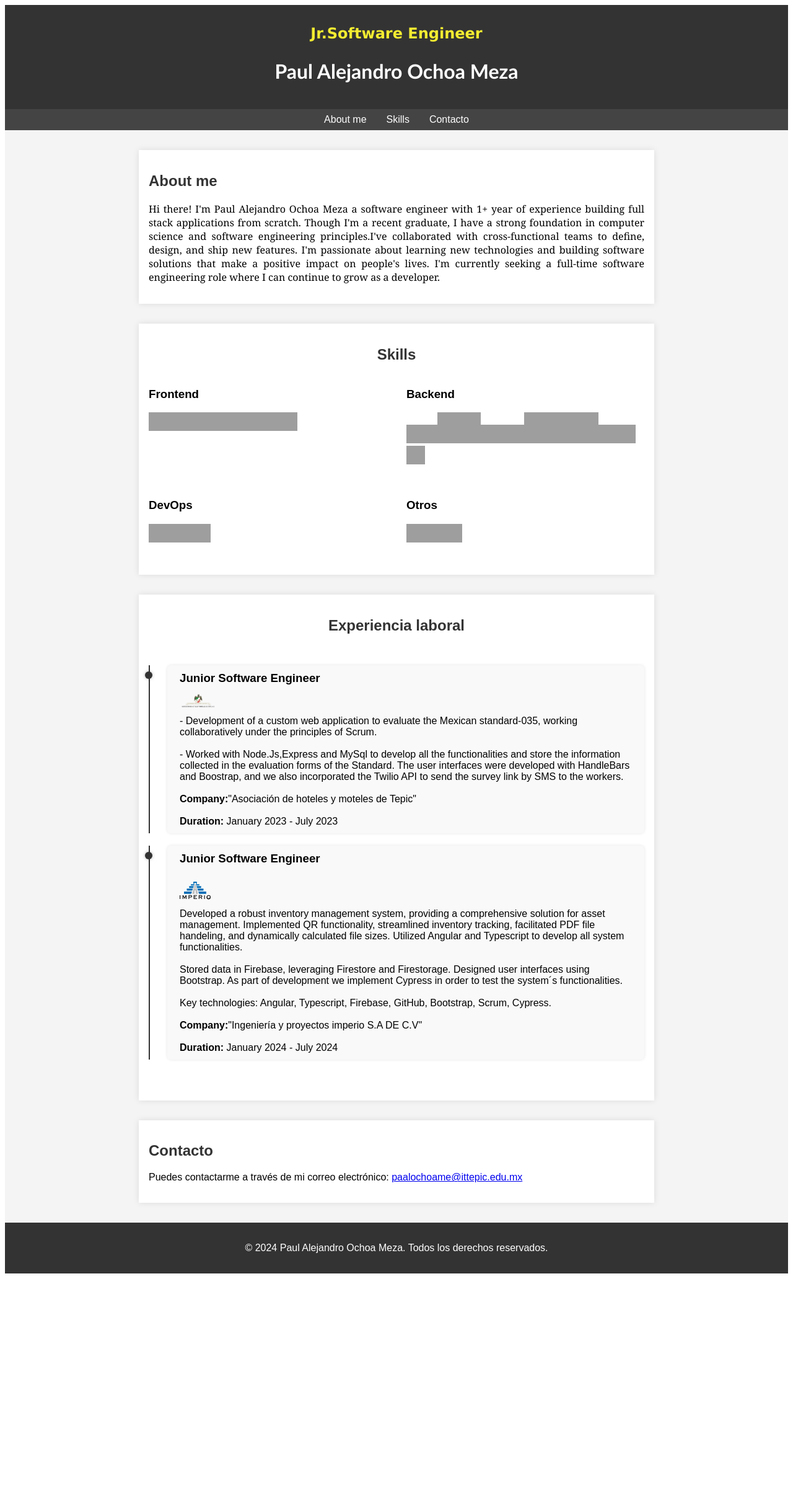
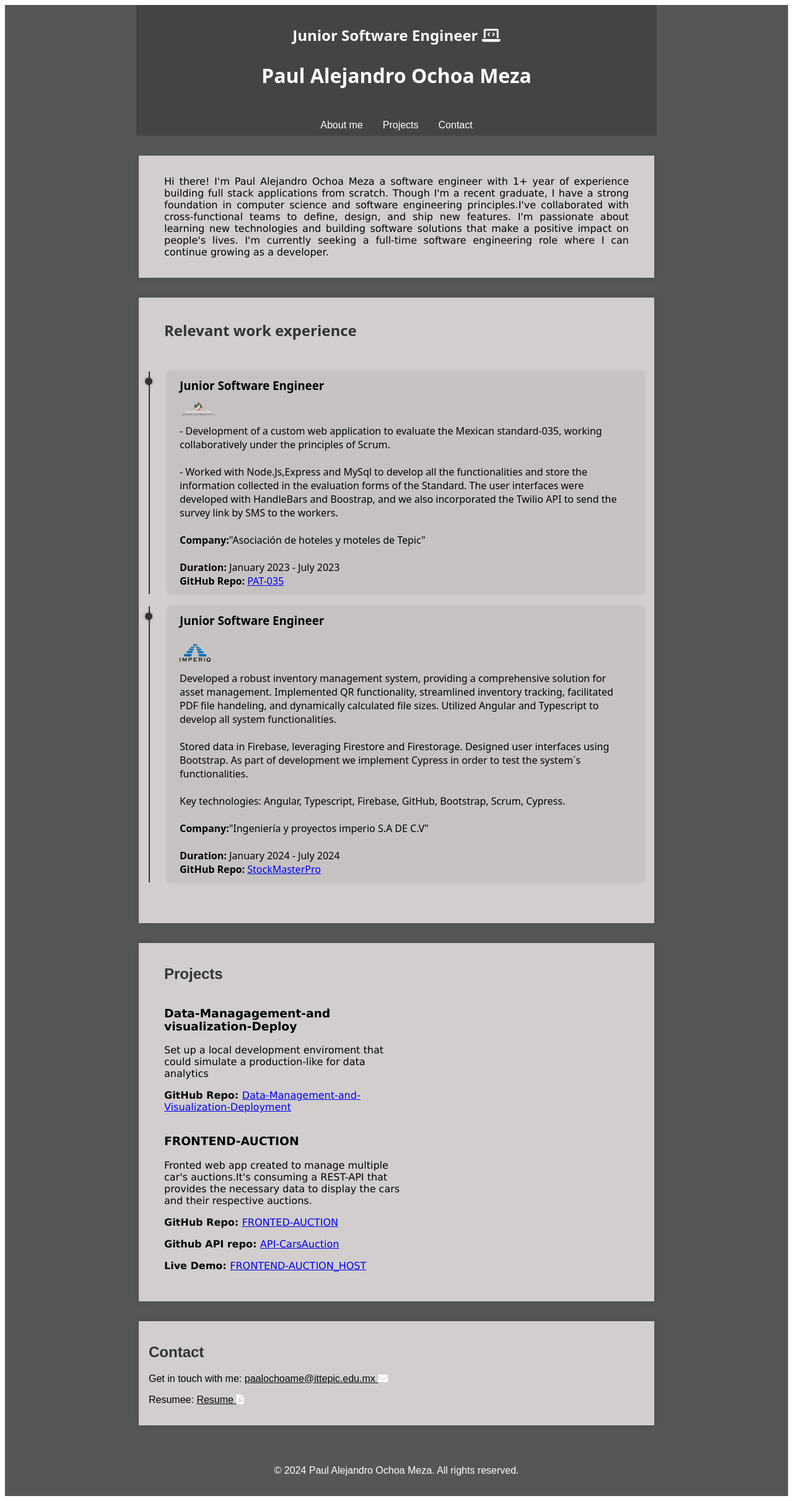
Before and after one commit to PaulOchoa952/portfolio, an Angular app: page / in a window 1280 px wide. Shown: the whole page at 62% size. Before the commit the page ends 2062 px from the top, so only its background shows below. Built offline with nearby package versions, Linux system fonts and the light colour scheme; grey boxes are pictures that could not be loaded.

Commit message:
viable way

```diff
--- a/src/app/home/home.component.css
+++ b/src/app/home/home.component.css
@@ -2,16 +2,24 @@ body {
     font-family: Arial, sans-serif;
     margin: 0;
     padding: 0;
-    background-color: #f4f4f4;
+    background-color: #565656;
 }
 
 header {
-    background-color: #333;
+    background-color: #444;
     color: #fff;
     padding: 1rem;
     text-align: center;
 }
+.header-container {
+    max-width: 840px;
+    margin: 0 auto;
+}
 
+.nav-container {
+    max-width:840px;
+    margin: 0 auto;
+}
 nav {
     display: flex;
     justify-content: center;
@@ -33,7 +41,7 @@ section {
     max-width: 800px;
     margin: 2rem auto;
     padding: 1rem;
-    background-color: #fff;
+    background-color: #d2cece;
     box-shadow: 0 0 10px rgba(0, 0, 0, 0.1);
 }
 
@@ -45,30 +53,30 @@ h2.name {
     color: #ffffff;
     text-align: center;
     font-size: 2rem;
-    font-family: 'Gill Sans', 'Gill Sans MT', Calibri, 'Trebuchet MS', sans-serif;
+    font-family: system-ui, -apple-system, BlinkMacSystemFont, 'Segoe UI', Roboto, Oxygen, Ubuntu, Cantarell, 'Open Sans', 'Helvetica Neue', sans-serif
 }
 
 h1.title {
-    color: #f3ec31;
+    color: #fbfbfb;
     text-align: center;
     font-size: 1.5rem;
-    font-family: 'Lucida Sans', 'Lucida Sans Regular', 'Lucida Grande', 'Lucida Sans Unicode', Geneva, Verdana, sans-serif;
+    font-family: system-ui, -apple-system, BlinkMacSystemFont, 'Segoe UI', Roboto, Oxygen, Ubuntu, Cantarell, 'Open Sans', 'Helvetica Neue', sans-serif
 }
 
 p.about-me {
+    margin-left: 25px;
+    margin-right: 25px;
     text-align: justify;
-    font-family: Cambria, Cochin, Georgia, Times, 'Times New Roman', serif;
+    font-family:Verdana, Geneva, Tahoma, sans-serif
 }
 
 .skills, .projects {
     display: flex;
     flex-wrap: wrap;
     justify-content: space-between;
-}
-
-.skill, .project {
     width: 48%;
     margin-bottom: 1rem;
+    font-family:Verdana, Geneva, Tahoma, sans-serif
 }
 
 
@@ -102,9 +110,10 @@ p.about-me {
     .timeline-content {
         padding: 10px 20px;
         border-radius: 6px;
-        background-color: #f9f9f9;
+        background-color: #c6c2c2;
         box-shadow: 0 0 5px rgba(0,0,0,0.1);
         position: relative;
+        font-family: system-ui, -apple-system, BlinkMacSystemFont, 'Segoe UI', Roboto, Oxygen, Ubuntu, Cantarell, 'Open Sans', 'Helvetica Neue', sans-serif
     }
 
     /* Círculo en la línea del tiempo */
@@ -135,10 +144,16 @@ p.about-me {
         margin-top: 10px; /* Adjust the margin as needed */
     }
     .section-work {
+        margin-left: 25px;
+        text-align: left;
+        font-family: system-ui, -apple-system, BlinkMacSystemFont, 'Segoe UI', Roboto, Oxygen, Ubuntu, Cantarell, 'Open Sans', 'Helvetica Neue', sans-serif
+    }
+/*     .skills-h2 {
         text-align: center;
-    }
-    .skills-h2 {
-        text-align: center;
+    } */
+     .projects,.section-project {
+        margin-left: 25px;
+        text-align: left;
      }
     .Frontend{
         text-align: center;
@@ -147,6 +162,6 @@ p.about-me {
     footer {
         text-align: center;
         padding: 1rem;
-    background-color: #333;
+        background-color: #565656;
         color: #fff;
     }
--- a/src/app/home/home.component.html
+++ b/src/app/home/home.component.html
@@ -4,33 +4,37 @@
 <head>
     <meta charset="UTF-8">
     <meta name="viewport" content="width=device-width, initial-scale=1.0">
+    <link rel="stylesheet" href="https://cdnjs.cloudflare.com/ajax/libs/font-awesome/6.0.0-beta3/css/all.min.css">
     <style>
     </style>
 </head>
 
 <body>
+    <div class="header-container">
         <header>
-        <h1 class="title">Jr.Software Engineer</h1>
+            <h1 class="title">Junior Software Engineer <i class="fas fa-laptop-code"></i></h1>
             <h2 class="name">Paul Alejandro Ochoa Meza</h2>
         </header>
-
+    </div>
+    <div class="nav-container">
         <nav>
             <a href="#about">About me</a>
-        <a href="#skills">Skills</a>
-<!--         <a href="#projects">Projects</a>
- -->        <a href="#contact">Contacto</a>
+<!--             <a href="#skills">Skills</a>
+ -->        <a href="#projects">Projects</a>
+            <a href="#contact">Contact</a>
         </nav>
+    </div>
 
     <section id="about">
-        <h2>About me</h2>
+        <!-- <h2>About me</h2> -->
         <p class="about-me">Hi there! I'm Paul Alejandro Ochoa Meza a software engineer with 1+ year of experience building full stack applications from scratch.
            Though I'm a recent graduate, I have a strong foundation in computer science and software engineering principles.I've collaborated with
             cross-functional teams to define, design, and ship new features. I'm passionate about learning new technologies and building software solutions
-            that make a positive impact on people's lives. I'm currently seeking a full-time software engineering role where I can continue to grow as a developer.
+            that make a positive impact on people's lives. I'm currently seeking a full-time software engineering role where I can continue growing as a developer.
         </p>
     </section>
 
-    <section id="skills">
+<!--     <section id="skills">
         <h2 class="skills-h2">Skills</h2>
         <div class="skills">
             <div class="skill">
@@ -74,9 +78,9 @@
                     </p>
             </div>
         </div>
-    </section>
+    </section> -->
     <section id="work-experience">
-        <h2 class="section-work">Experiencia laboral</h2>
+        <h2 class="section-work">Relevant work experience</h2>
         <div class="timeline">
             <div class="timeline-item">
                 <div class="timeline-content">
@@ -95,6 +99,7 @@
                     <p><strong>Company:</strong>"Asociación de hoteles y moteles de Tepic"</p>
                     <br>
                     <p><strong>Duration:</strong> January 2023 - July 2023</p>
+                    <p><strong>GitHub Repo: </strong> <a href="https://github.com/PaulOchoa952/PAT-035" target="_blank">PAT-035</a></p>
                 </div>
             </div>
             <div class="timeline-item">
@@ -118,6 +123,8 @@
                     <p><strong>Company:</strong>"Ingeniería y proyectos imperio S.A DE C.V"</p>
                     <br>
                     <p><strong>Duration:</strong> January 2024 - July 2024</p>
+
+                    <p><strong>GitHub Repo: </strong> <a href="https://github.com/PaulOchoa952/stockMasterPro" target="_blank">StockMasterPro</a></p>
                 </div>
             </div>
             <!-- Agrega más experiencias de trabajo aquí -->
@@ -125,27 +132,59 @@
     </section>
 
 
-<!--     <section id="projects">
-        <h2>Proyectos</h2>
+     <section id="projects">
+        <h2 class="section-project">Projects</h2>
         <div class="projects">
             <div class="project">
-                <h3>Proyecto 1</h3>
-                <p>Descripción breve de un proyecto destacable que has realizado, con tecnologías utilizadas.</p>
+                <h3>Data-Managagement-and visualization-Deploy</h3>
+                <p>Set up a local development enviroment that could simulate a production-like for data analytics </p>
+                    <p><strong>GitHub Repo: </strong>
+                        <a href="https://github.com/PaulOchoa952/Data-Management-and-Visualization-Deployment" target="_blank">
+                            Data-Management-and-Visualization-Deployment
+                        </a></p>
             </div>
             <div class="project">
-                <h3>Proyecto 2</h3>
-                <p>Descripción breve de otro proyecto destacable.</p>
+                <h3>FRONTEND-AUCTION</h3>
+                <p>Fronted web app created to manage multiple car's auctions.It's consuming a REST-API that provides the necessary data to display the cars and their respective auctions.
+                </p>
+            <p><strong>GitHub Repo: </strong>
+                <a href="https://github.com/PaulOchoa952/FRONTEND-AUCTION" target="_blank">
+                    FRONTED-AUCTION
+                </a>
+            </p>
+            <p>
+                <strong>Github API repo: </strong>
+                <a href="https://github.com/PaulOchoa952/CarsAuction-WEBSERVICES" target="_blank">
+                    API-CarsAuction
+                </a>
+            <p>
+                <strong>Live Demo: </strong>
+                <a href="https://subasta-servweb.web.app/login" target="_blank">
+                    FRONTEND-AUCTION_HOST
+                </a>
+            </p>
             </div>
         </div>
-    </section> -->
+    </section>
 
-    <section id="contact">
-        <h2>Contacto</h2>
-        <p>Puedes contactarme a través de mi correo electrónico: <a href="mailto:paalochoame@ittepic.edu.mx">paalochoame&#64;ittepic.edu.mx</a></p>
+    <section id="contacto">
+        <h2>Contact</h2>
+        <p>Get in touch with me:
+            <a href="mailto:paalochoame@ittepic.edu.mx" style="color: rgb(7, 7, 7);">
+                paalochoame&#64;ittepic.edu.mx
+            </a>
+            <i class="fas fa-envelope" style="color: white;"></i>
+        </p>
+        <p>Resumee:
+            <a href="../assets/docs/Paul CV-devops.pdf" target="_blank" style="color: rgb(7, 7, 7);">
+                Resume
+            </a>
+            <i class="fas fa-file-pdf" style="color: white;"></i>
+        </p>
     </section>
 
     <footer>
-        <p>&copy; 2024 Paul Alejandro Ochoa Meza. Todos los derechos reservados.</p>
+        <p>&copy; 2024 Paul Alejandro Ochoa Meza. All rights reserved.</p>
     </footer>
 </body>
 
```
Also changed, not shown: 1 other file (tests, documents, lock files or other folders). Lines whose indentation alone changed are shown as unchanged.
